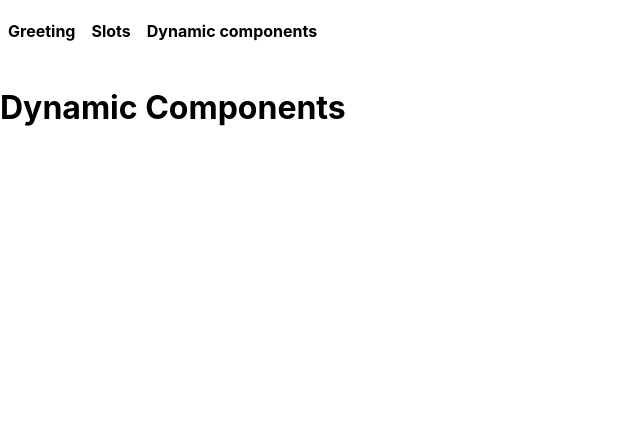
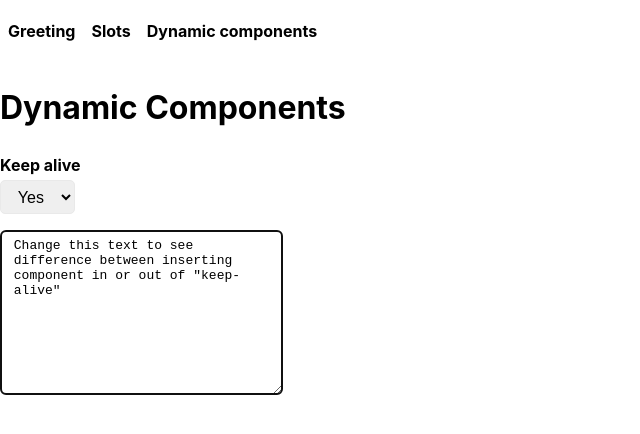
Before and after one commit to crazydrummer81/ztm-vue-course-components, a Vue app: page / in a window 1280 px wide. Both pictures are taken after a click on the item "Dynamic components". Shown: the top 434 px of the page, without its empty margins (0-640 px from the left). Built offline with nearby package versions, Linux system fonts and the light colour scheme.

Commit message:
Lesson 73 in progress

```diff
--- a/src/App.vue
+++ b/src/App.vue
@@ -9,8 +9,11 @@
 		</ul>
 	</nav>
 
-	<component :is="selectedLesson"></component>
+	<keep-alive v-if="keepAlive">
+		<component :is="selectedLesson"></component>
+	</keep-alive>
 
+	<component :is="selectedLesson" v-if="!keepAlive"></component>
 </template>
 
 <script>
@@ -22,13 +25,20 @@ export default {
 	components: {  LessonGreeting, LessonSlots, LessonDynamicComponents },
 	data() {
 		return {
-			selectedLesson: 'lesson-greeting'
+			selectedLesson: 'lesson-greeting',
+			keepAlive: true
+		}
+	},
+	methods: {
+		setKeepAlive(value) {
+			console.log(value)
+			this.keepAlive = value
 		}
 	},
 	computed: {
 		lessons() {
 			return this.$options.components
-		}
+		},
 	},
 }
 </script>
--- a/src/Lessons/LessonDynamicComponents.vue
+++ b/src/Lessons/LessonDynamicComponents.vue
@@ -1,9 +1,33 @@
 <template>
 	<h1>Dynamic Components</h1>
+
+	<label for="select-keep-alive">Keep alive</label>
+	<select @change="$emit('keep-alive-changed', $event.target.value)" id="select-keep-alive">
+		<option :value="true">Yes</option>
+		<option :value="false">No</option>
+	</select>
+
+	<textarea cols="30" rows="10" v-model="text" ref="text"></textarea>
 </template>
 <script>
 export default {
 	name: 'lesson-dynamic-components',
-	title: 'Dynamic components'
+	title: 'Dynamic components',
+	emits: [ 'keep-alive-changed' ],
+	data() {
+		return {
+			text: 'Change this text to see difference between inserting component in or out of "keep-alive"\n',
+		}
+	},
+	unmounted() {
+		console.log(`Component ${this.$options.name} unmounted`)
+	},
+	activated() {
+		console.log(`Component ${this.$options.name} activated`)
+		this.$refs.text.focus()
+	},
+	deactivated() {
+		console.log(`Component ${this.$options.name} deactivated`)
+	},
 }
 </script>
```
